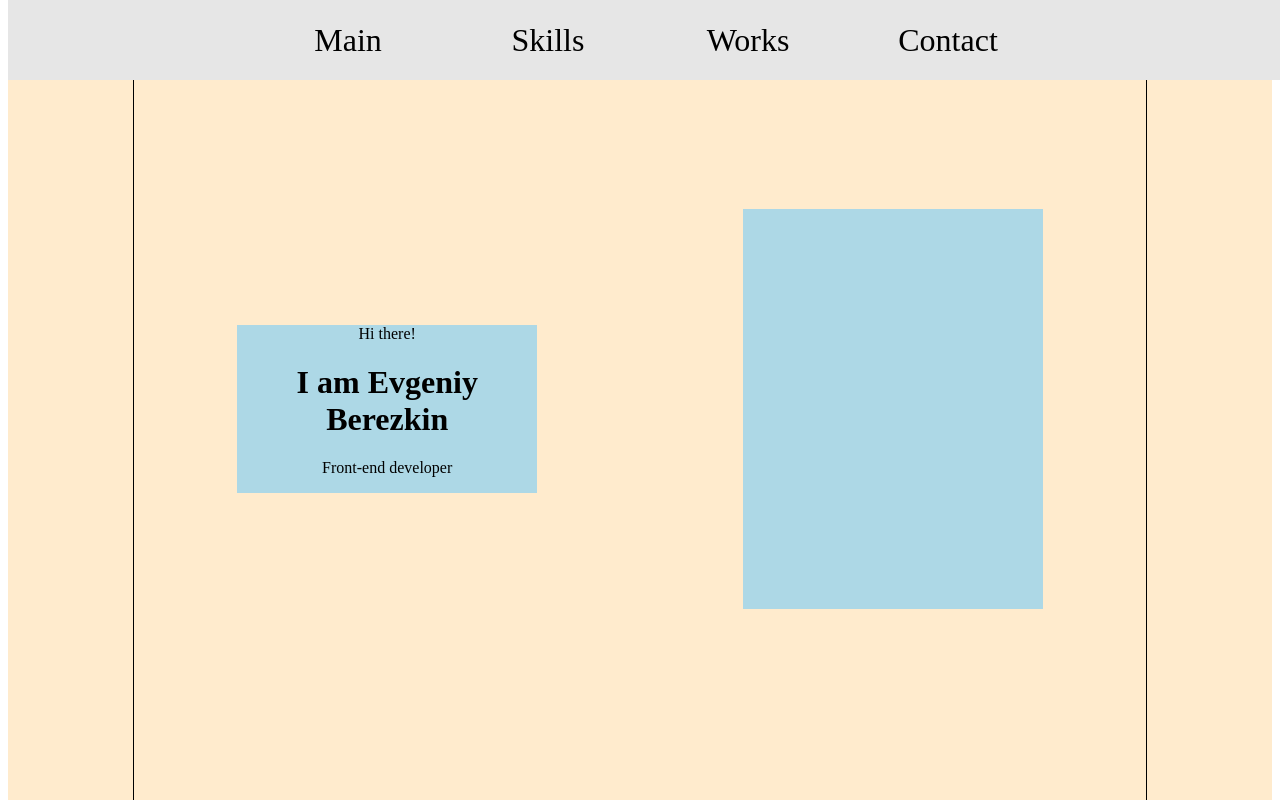
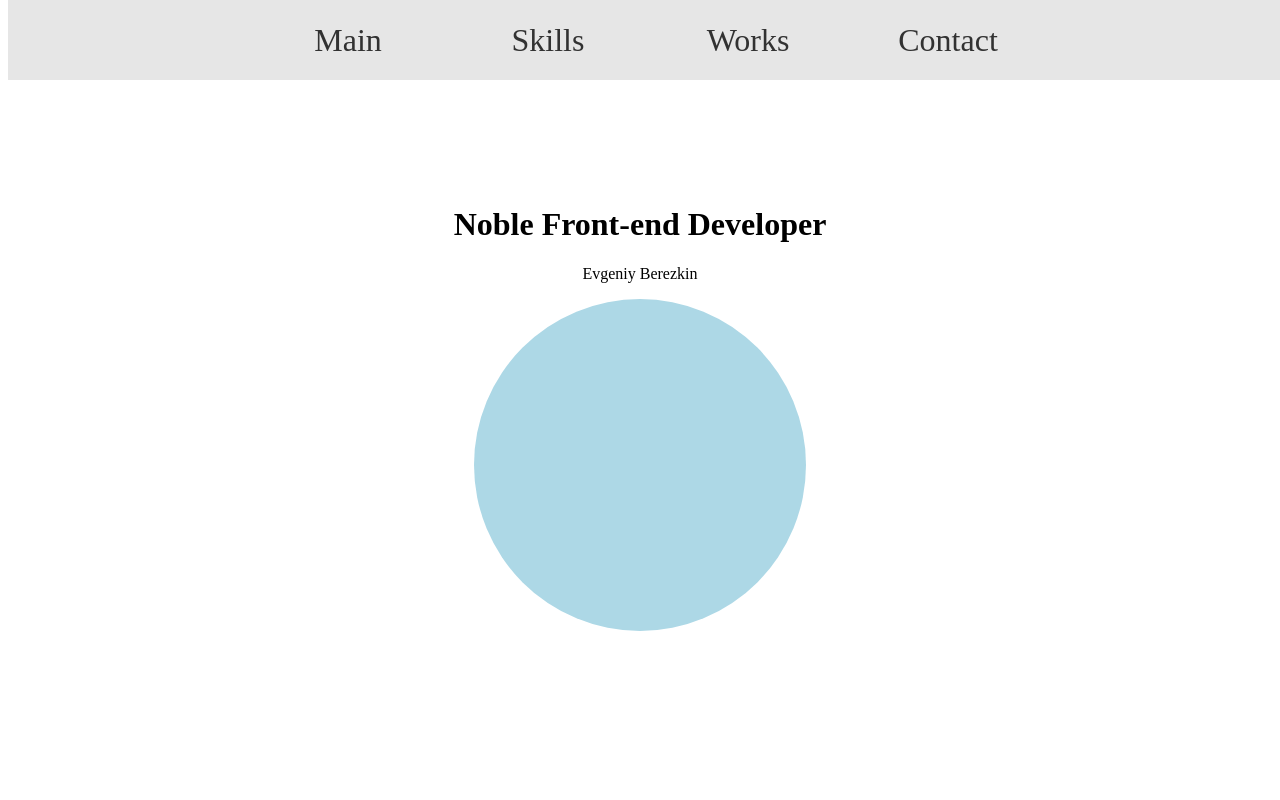
Before and after one commit to breznovic/mycv, a React (Create React App) app: page /contact in a window 1280 px wide. Shown: the top 800 px of the page. Built offline with nearby package versions, Linux system fonts and the light colour scheme.

Commit message:
Refactor

```diff
--- a/src/App.css
+++ b/src/App.css
@@ -6,7 +6,18 @@ html {
   text-align: center;
 }
 
+.screen-block {
+  width: 100%;
+  height: calc(100vh - 80px);
+}
+
 .top-stripe {
   width: 100%;
   height: 80px;
 }
+
+.page-block {
+  width: 80%;
+  height: 100%;
+  margin: 0 10%;
+}
--- a/src/Main/Main.tsx
+++ b/src/Main/Main.tsx
@@ -1,21 +1,18 @@
 import React from 'react'
 import classes from './main.module.css'
-import styleContainer from '../common/styles/container.module.css'
 
 function Main() {
     return (
-        <div className={classes.mainBlock}>
-            <div id="main"></div>
-            <div className={`${classes.wrapper} ${styleContainer.container}`}>
-                <div className={classes.text}>
-                    <span>Hi there!</span>
-                    <h1>I am Evgeniy Berezkin</h1>
-                    <p>Front-end developer</p>
-                </div>
+        <div className='screen-block'>
+            <div id="main" className='top-stripe'></div>
+            <div className={`page-block ${classes.mainWrapper}`}>
+                <div className={classes.mainContent}>
+                    <h1>Noble Front-end Developer</h1>
+                    <p>Evgeniy Berezkin</p>
                     <div className={classes.photo}></div>
                 </div>
             </div>
-            )
-            }
+        </div>)
+}
 
-            export default Main
+export default Main
--- a/src/Main/main.module.css
+++ b/src/Main/main.module.css
@@ -1,22 +1,19 @@
-.mainBlock {
-    height: 100vh;
-    background-color: blanchedalmond;
-}
+.photo {
+    width: 26vw;
+    height: 26vw;
+    margin: 0 calc(50% - 13vw);
 
-.wrapper {
-    display: flex;
-    align-items:center;
-    justify-content: space-around;
-    flex-wrap: wrap;
-}
-
-.text {
-    width: 300px;
+    border-radius: 13vw;
     background-color: lightblue;
 }
 
-.photo {
-    width: 300px;
-    height: 400px;
-    background-color: lightblue;
+.mainWrapper {
+    display: flex;
+    flex-direction: column;
+    align-items: center;
+    justify-content: center;
 }
+
+.mainContent {
+    padding-bottom: 80px;
+}
--- a/src/Nav/nav.module.css
+++ b/src/Nav/nav.module.css
@@ -2,20 +2,16 @@
    width: 100%;
 
    font-size: 4vmin;
-   display: flex;
-   flex-direction: row;
-   justify-content: center;
-   align-items: center;
-
    position: fixed;
    top: 0;
-
    background-color: rgb(230, 230, 230);
 }
 
 .navWrapper > nav {
    width: 100vmin;
    height: 100%;
+   margin: 0 calc(50% - 50vmin);
+
    display: flex;
    flex-direction: row;
    justify-content: center;
@@ -27,22 +23,18 @@
    height: 80%;
    margin: 0px 2%;
 
-   /*background-color: blueviolet;*/
-
    display: flex;
    flex-direction: row;
    justify-content: center;
    align-items: center;
-   transition: background-color 0.5s ease-in-out 50ms;
-
 }
 
 .navWrapper > nav > div:hover {
-   background-color: slategray;
-
+   background-color: rgb(180, 180, 180);
+   transition: background-color 0.5s ease-in-out 50ms;
 }
 
 .navWrapper a {
    text-decoration: none;
-   color: black;
+   color: rgb(50, 50, 50);
 }
```
